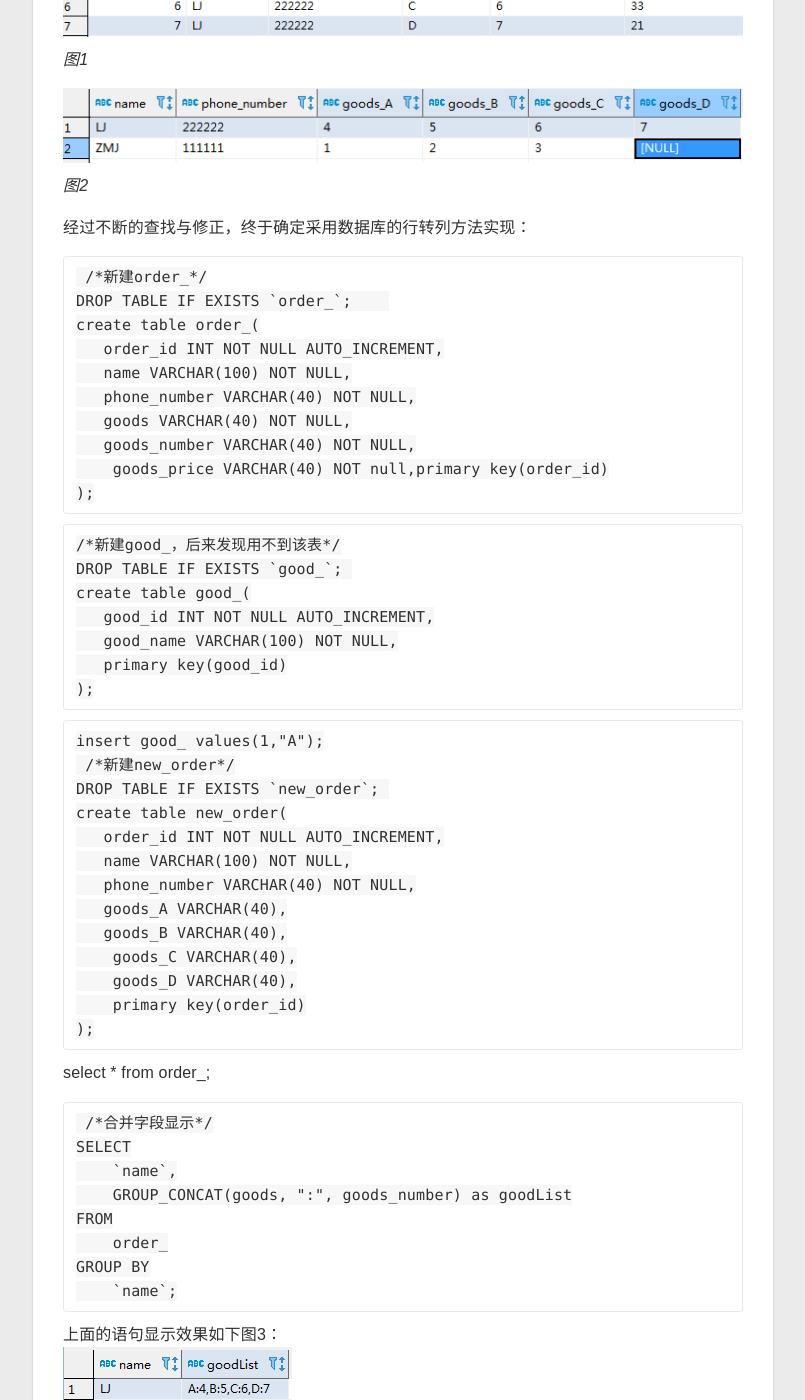
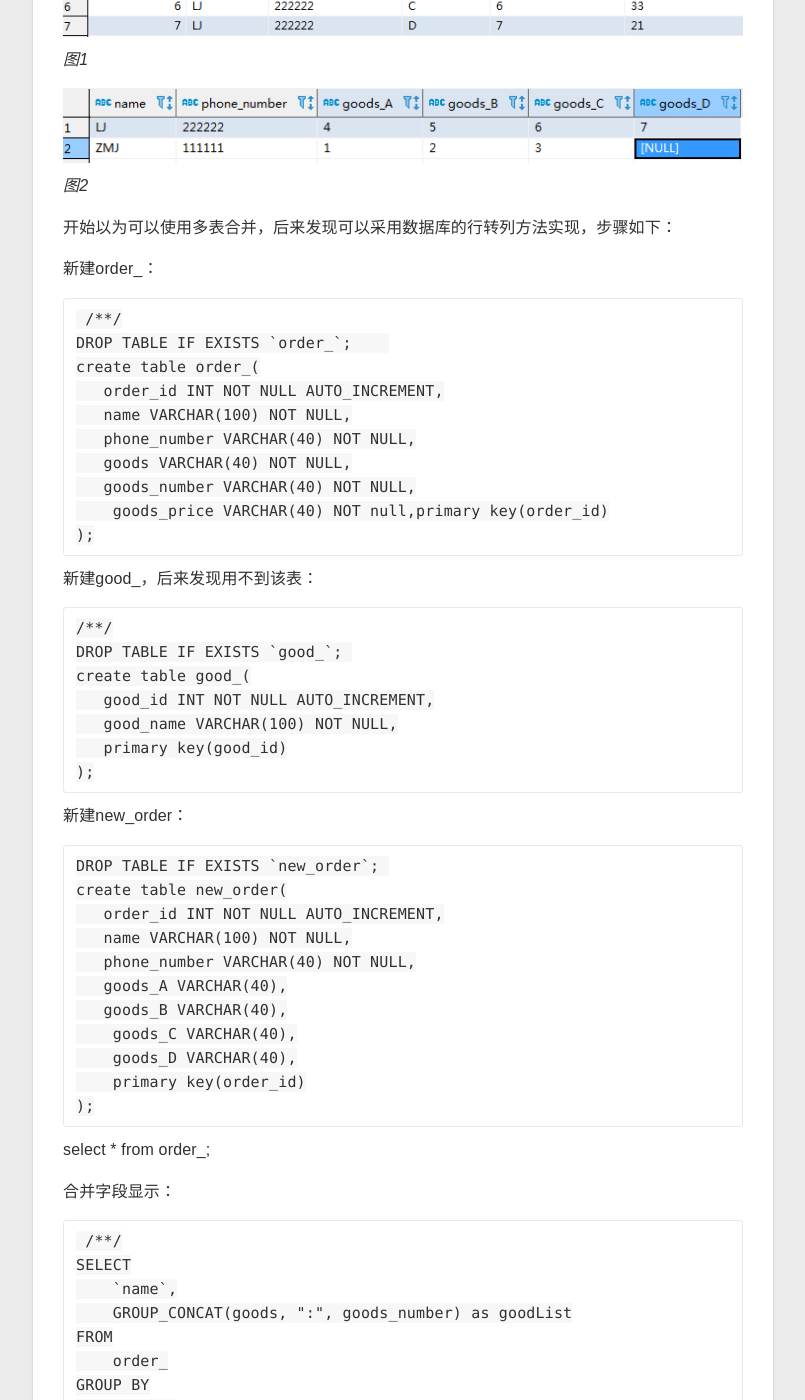
Before and after one commit to Mility/Mility.github.io, a Jekyll site: the page built from _posts/2018-11-25-Mysql语句列转行.markdown, in a window 1280 px wide and 1400 px high, scrolled down 426 px. Shown: the whole window, without its empty margins (237-1042 px from the left). Built offline with Jekyll 4.4.1, drawn with Linux system fonts in a browser that asks for light colours; nearby versions of some CDN libraries; comment, search, counter and statistics services are not loaded; some of the changed text lies outside the part shown.

Commit message:
修改2018-11-25post部分内容

```diff
--- a/_posts/2018-11-25-Mysql语句列转行.markdown
+++ b/_posts/2018-11-25-Mysql语句列转行.markdown
@@ -6,18 +6,20 @@ comments: true
 ---
 
 
-今天有了一个mysql的应用场景，如下图，将图1中的结果变成图2
+今天有了一个mysql的使用需求，是将下图1中的结果变成图2的所示；
 
 ![原始数据](/img/post/20181125_1.png)
-  *图1*
+                        *图1*
 
 ![变化后](/img/post/20181125_3.png)
-  *图2*
+                        *图2*
 
-经过不断的查找与修正，终于确定采用数据库的行转列方法实现：
+开始以为可以使用多表合并，后来发现可以采用数据库的行转列方法实现，步骤如下：
+
+新建order_：
 
 ~~~
- /*新建order_*/
+ /**/
 DROP TABLE IF EXISTS `order_`;
 create table order_(
    order_id INT NOT NULL AUTO_INCREMENT,
@@ -29,8 +31,10 @@ create table order_(
 );
 ~~~
 
+新建good_，后来发现用不到该表：
+
 ~~~
-/*新建good_，后来发现用不到该表*/
+/**/
 DROP TABLE IF EXISTS `good_`;
 create table good_(
    good_id INT NOT NULL AUTO_INCREMENT,
@@ -39,10 +43,9 @@ create table good_(
 );
 ~~~
 
+新建new_order：
 
 ~~~
-insert good_ values(1,"A");
- /*新建new_order*/
 DROP TABLE IF EXISTS `new_order`;
 create table new_order(
    order_id INT NOT NULL AUTO_INCREMENT,
@@ -58,8 +61,9 @@ create table new_order(
 
 select * from order_;
 
+合并字段显示：
 ~~~
- /*合并字段显示*/
+ /**/
 SELECT
     `name`,
     GROUP_CONCAT(goods, ":", goods_number) as goodList
@@ -71,10 +75,10 @@ GROUP BY
 
 上面的语句显示效果如下图3：
 ![变化后](/img/post/20181125_2.png)
-  *图3*
+           *图3*
+列转行查询：
+~~~
 
-~~~
- /*列转行查询*/
    SELECT
     `name`,phone_number,
     MAX(
@@ -106,10 +110,10 @@ FROM
 GROUP BY `name`
 ;
 ~~~
-查询结果即为图2中的结果，最后：
+查询结果即为图2中的结果，最后将查询结果插入到新表new_order：
 
 ~~~
-/*将查询结果插入到新表new_order*/
+/**/
 insert into new_order (name,phone_number,goods_A,goods_B,goods_C,goods_D)
    SELECT
     `name`,phone_number,
@@ -142,3 +146,5 @@ FROM
 GROUP BY `name`
 ;
 ~~~
+
+这样就解决这个需求。不知道你是否有更好的方案，欢迎评论，好像评论不了eee，那就发我邮箱吧！
```
